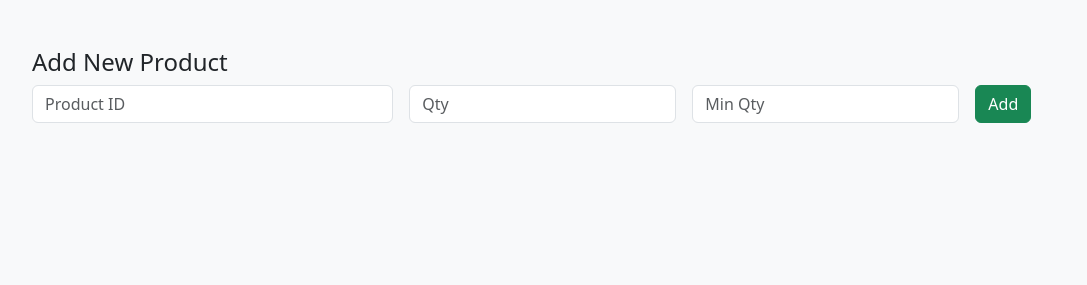
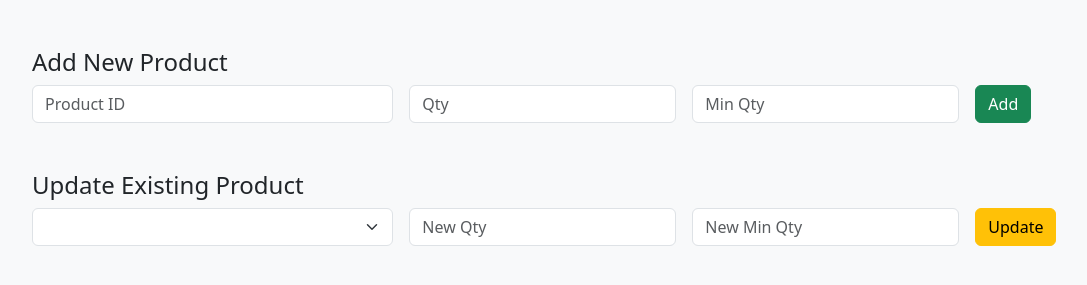
Before and after one commit to nelefrenn/inventory-app, a Flask app: page /inventory in a window 1280 px wide. Shown: the part 184-469 px from the top of the page, without its empty margins (50-1137 px from the left). Run offline with Flask 3, Linux system fonts and the light colour scheme; lists and menus that the app fills with data are empty.

Commit message:
Update inventory.html

```diff
--- a/templates/inventory.html
+++ b/templates/inventory.html
@@ -43,6 +43,26 @@
       <button type="submit" class="btn btn-success">Add</button>
     </div>
   </form>
+
+  <h4 class="mt-5">Update Existing Product</h4>
+  <form method="post" class="row g-3">
+    <div class="col-md-4">
+      <select name="update_product" class="form-select" required>
+        {% for item in inventory %}
+          <option value="{{ item['Product ID'] }}">{{ item['Product ID'] }}</option>
+        {% endfor %}
+      </select>
+    </div>
+    <div class="col-md-3">
+      <input type="number" name="update_qty" class="form-control" placeholder="New Qty" required>
+    </div>
+    <div class="col-md-3">
+      <input type="number" name="update_min" class="form-control" placeholder="New Min Qty">
+    </div>
+    <div class="col-md-2">
+      <button type="submit" class="btn btn-warning">Update</button>
+    </div>
+  </form>
 </div>
 
 <style>
```
